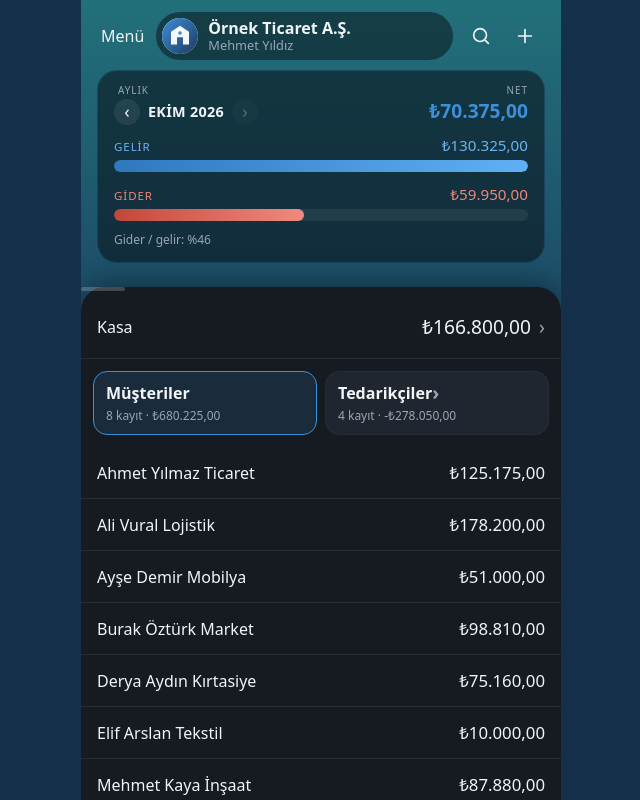
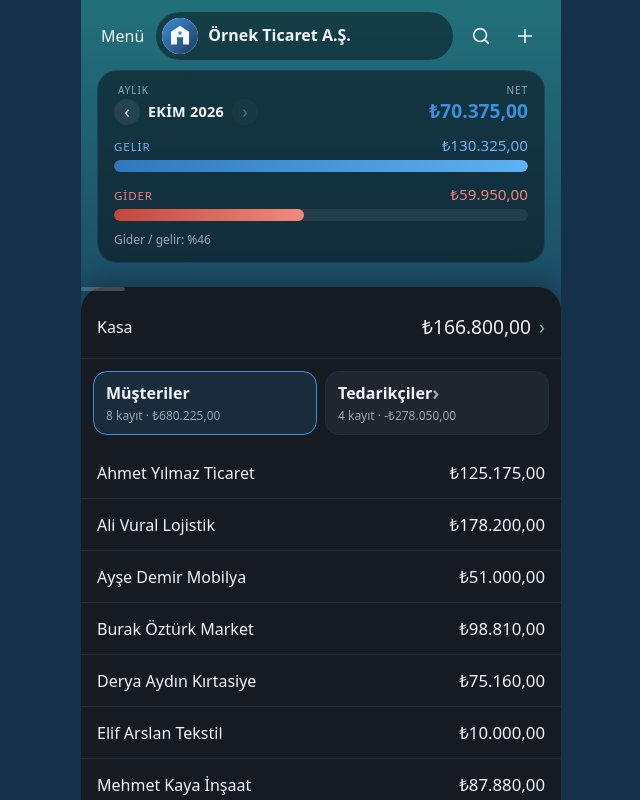
Before and after one commit to mensarsarib-ux/DENEME-, a React (Vite) app: page / in a window 1280 px wide. Shown: the whole page, without its empty margins (319-959 px from the left). Built offline with nearby package versions, Linux system fonts and the light colour scheme.

Commit message:
Üst çubukta yalnızca logo ve firma adı
Co-Authored-By: Claude Sonnet 5.5 <noreply@anthropic.com>
Claude-Session: https://claude.ai/code/session_01AmhPm1BGR3VnTZN343ynHU

```diff
--- a/src/components/Dashboard.tsx
+++ b/src/components/Dashboard.tsx
@@ -208,7 +208,6 @@ export default function Dashboard({
               <CompanyLogo logo={profile.logo} name={profile.name} />
               <span className="company-text">
                 <strong>{profile.name || t("Hesabım")}</strong>
-                <small>{profile.owner || profile.email || t("Şirket adınız")}</small>
               </span>
             </div>
             <div className="topbar-actions">
```
